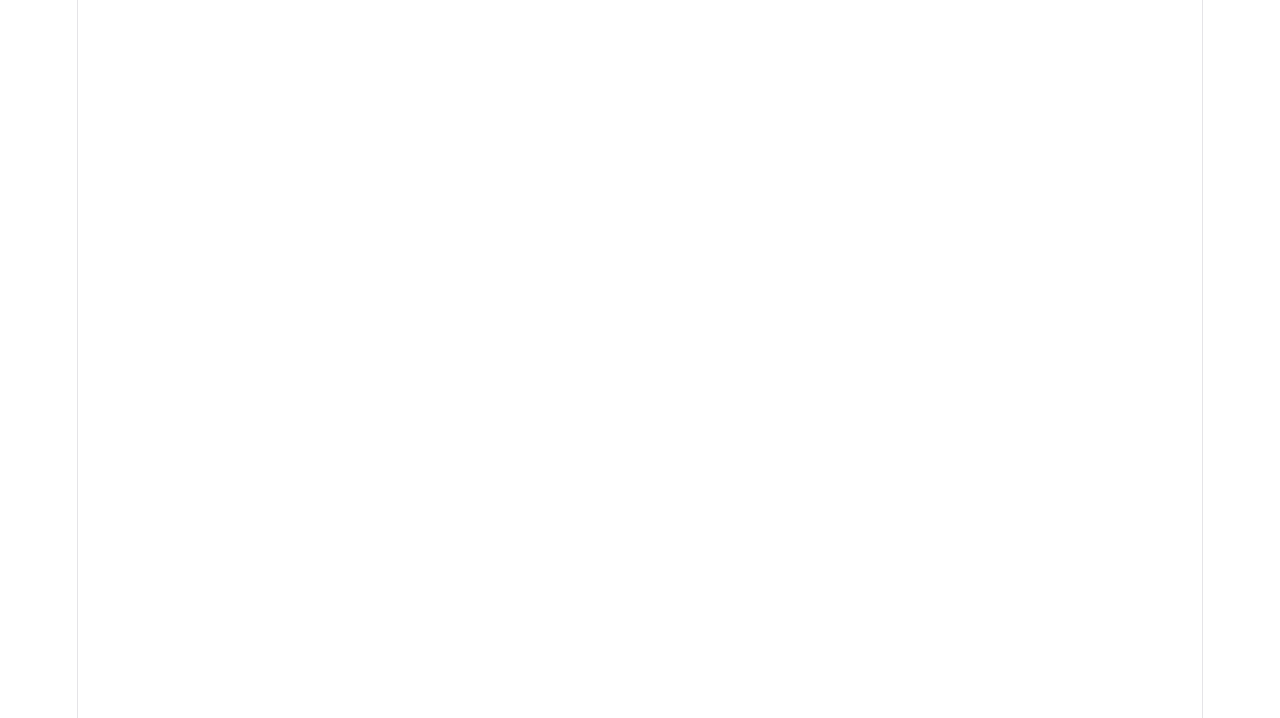
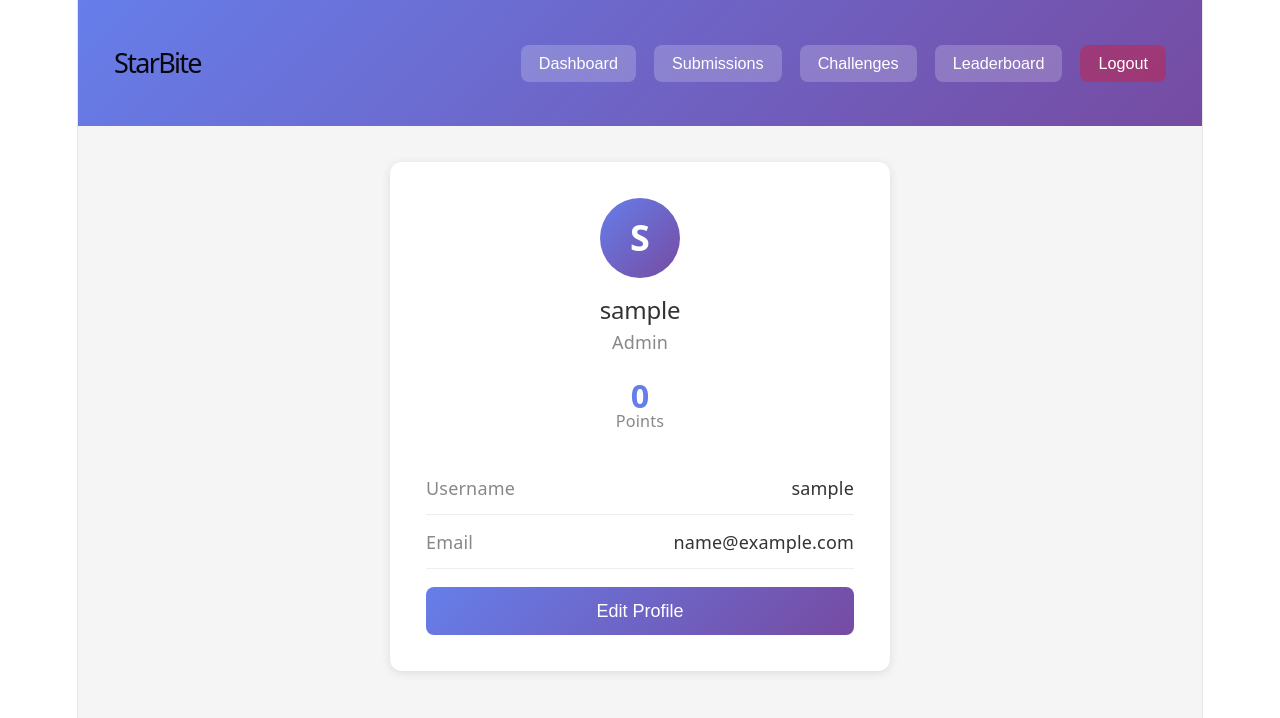
Before and after one commit to Lebohang883/starbite-food-challenge-ui, a React (Vite) app: page /profile in a window 1280 px wide. Before the commit this address had no page. Shown: the top 718 px of the page. Built offline with nearby package versions, Linux system fonts and the light colour scheme; sample sign-in values are in the browser's storage.

Commit message:
profile page and navbar updates complete

```diff
--- a/src/App.jsx
+++ b/src/App.jsx
@@ -6,6 +6,7 @@ import Dashboard from './pages/Dashboard/Dashboard';
 import Challenges from './pages/Challenges/Challenges';
 import Submissions from './pages/Submissions/Submissions';
 import Leaderboard from './pages/Leaderboard/Leaderboard';
+import Profile from './pages/Profile/Profile';
 
 const ProtectedRoute = ({ children }) => {
   const { token } = useAuth();
@@ -37,6 +38,11 @@ function App() {
         <Leaderboard />
       </ProtectedRoute>
     } />
+    <Route path="/profile" element={
+      <ProtectedRoute>
+        <Profile />
+      </ProtectedRoute>
+    } />
     <Route path="/" element={<Navigate to="/login" />} />
     </Routes>
   );
--- a/src/pages/Challenges/Challenges.jsx
+++ b/src/pages/Challenges/Challenges.jsx
@@ -67,6 +67,7 @@ const Challenges = () => {
         <h1>StarBite</h1>
         <div className="nav-links">
           <button onClick={() => navigate('/dashboard')}>Dashboard</button>
+           <button onClick={() => navigate('/submissions')}>Submissions</button>
           <button onClick={() => navigate('/leaderboard')}>Leaderboard</button>
           <button onClick={() => navigate('/profile')}>Profile</button>
         </div>
--- a/src/pages/Dashboard/Dashboard.jsx
+++ b/src/pages/Dashboard/Dashboard.jsx
@@ -42,6 +42,7 @@ const Dashboard = () => {
         <h1>StarBite</h1>
         <div className="nav-links">
           <button onClick={() => navigate('/challenges')}>Challenges</button>
+          <button onClick={() => navigate('/submissions')}>Submissions</button>
           <button onClick={() => navigate('/leaderboard')}>Leaderboard</button>
           <button onClick={() => navigate('/profile')}>Profile</button>
           <button onClick={handleLogout} className="logout-btn">Logout</button>
--- a/src/pages/Leaderboard/Leaderboard.jsx
+++ b/src/pages/Leaderboard/Leaderboard.jsx
@@ -40,6 +40,7 @@ const Leaderboard = () => {
         <h1>StarBite</h1>
         <div className="nav-links">
           <button onClick={() => navigate('/dashboard')}>Dashboard</button>
+           <button onClick={() => navigate('/submissions')}>Submissions</button>
           <button onClick={() => navigate('/challenges')}>Challenges</button>
           <button onClick={() => navigate('/profile')}>Profile</button>
         </div>
--- /dev/null
+++ b/src/pages/Profile/Profile.css
@@ -0,0 +1,156 @@
+.profile-container {
+  min-height: 100vh;
+  background: #f5f5f5;
+}
+
+.profile-content {
+  padding: 2rem;
+  max-width: 500px;
+  margin: 0 auto;
+}
+
+.profile-card {
+  background: white;
+  padding: 2rem;
+  border-radius: 12px;
+  box-shadow: 0 2px 10px rgba(0,0,0,0.1);
+  text-align: center;
+}
+
+.profile-avatar {
+  width: 80px;
+  height: 80px;
+  border-radius: 50%;
+  background: linear-gradient(135deg, #667eea 0%, #764ba2 100%);
+  color: white;
+  display: flex;
+  align-items: center;
+  justify-content: center;
+  font-size: 2rem;
+  font-weight: bold;
+  margin: 0 auto 1rem;
+}
+
+.profile-card h2 {
+  color: #333;
+  margin-bottom: 0.25rem;
+}
+
+.profile-role {
+  color: #888;
+  text-transform: capitalize;
+  margin-bottom: 1.5rem;
+}
+
+.profile-stats {
+  display: flex;
+  justify-content: center;
+  margin-bottom: 1.5rem;
+}
+
+.stat {
+  display: flex;
+  flex-direction: column;
+  align-items: center;
+}
+
+.stat-value {
+  font-size: 1.8rem;
+  font-weight: bold;
+  color: #667eea;
+}
+
+.stat-label {
+  color: #888;
+  font-size: 0.9rem;
+}
+
+.profile-details {
+  text-align: left;
+}
+
+.detail-row {
+  display: flex;
+  justify-content: space-between;
+  padding: 0.75rem 0;
+  border-bottom: 1px solid #eee;
+}
+
+.detail-label {
+  color: #888;
+}
+
+.detail-value {
+  color: #333;
+  font-weight: 500;
+}
+
+.edit-form {
+  text-align: left;
+}
+
+.form-group {
+  margin-bottom: 1rem;
+}
+
+.form-group label {
+  display: block;
+  margin-bottom: 0.5rem;
+  color: #555;
+  font-weight: 500;
+}
+
+.form-group input {
+  width: 100%;
+  padding: 0.75rem;
+  border: 1px solid #ddd;
+  border-radius: 8px;
+  font-size: 1rem;
+  box-sizing: border-box;
+}
+
+.edit-actions {
+  display: flex;
+  gap: 0.5rem;
+  margin-top: 1rem;
+}
+
+.btn-primary {
+  flex: 1;
+  padding: 0.75rem;
+  background: linear-gradient(135deg, #667eea 0%, #764ba2 100%);
+  color: white;
+  border: none;
+  border-radius: 8px;
+  font-size: 1rem;
+  cursor: pointer;
+  margin-top: 1rem;
+}
+
+.btn-secondary {
+  flex: 1;
+  padding: 0.75rem;
+  background: #ccc;
+  color: #333;
+  border: none;
+  border-radius: 8px;
+  font-size: 1rem;
+  cursor: pointer;
+  margin-top: 1rem;
+}
+
+.success-message {
+  background: #d4edda;
+  color: #155724;
+  padding: 0.75rem;
+  border-radius: 8px;
+  margin-bottom: 1rem;
+}
+
+.error-message {
+  background: #fee;
+  color: #c00;
+  padding: 0.75rem;
+  border-radius: 8px;
+  margin-bottom: 1rem;
+}
--- /dev/null
+++ b/src/pages/Profile/Profile.jsx
@@ -0,0 +1,120 @@
+import { useState } from 'react';
+import { useNavigate } from 'react-router-dom';
+import { updateUser } from '../../services/api';
+import { useAuth } from '../../context/AuthContext';
+import './Profile.css';
+
+const Profile = () => {
+  const navigate = useNavigate();
+  const { user, logout } = useAuth();
+  const [isEditing, setIsEditing] = useState(false);
+  const [formData, setFormData] = useState({
+    username: user?.username || '',
+    email: user?.email || ''
+  });
+  const [message, setMessage] = useState(null);
+  const [error, setError] = useState(null);
+
+  const handleChange = (e) => {
+    setFormData({ ...formData, [e.target.name]: e.target.value });
+  };
+
+  const handleSubmit = async (e) => {
+    e.preventDefault();
+    setError(null);
+    setMessage(null);
+    try {
+      await updateUser(user.id, formData);
+      setMessage('Profile updated successfully!');
+      setIsEditing(false);
+    } catch (err) {
+      setError(err.response?.data?.error || 'Failed to update profile');
+    }
+  };
+
+  const handleLogout = () => {
+    logout();
+    navigate('/login');
+  };
+
+  return (
+    <div className="profile-container">
+      <nav className="navbar">
+        <h1>StarBite</h1>
+        <div className="nav-links">
+          <button onClick={() => navigate('/dashboard')}>Dashboard</button>
+           <button onClick={() => navigate('/submissions')}>Submissions</button>
+          <button onClick={() => navigate('/challenges')}>Challenges</button>
+          <button onClick={() => navigate('/leaderboard')}>Leaderboard</button>
+          <button onClick={handleLogout} className="logout-btn">Logout</button>
+        </div>
+      </nav>
+
+      <div className="profile-content">
+        <div className="profile-card">
+          <div className="profile-avatar">
+            {user?.username?.charAt(0).toUpperCase()}
+          </div>
+          <h2>{user?.username}</h2>
+          <p className="profile-role">{user?.role}</p>
+          <div className="profile-stats">
+            <div className="stat">
+              <span className="stat-value">{user?.points || 0}</span>
+              <span className="stat-label">Points</span>
+            </div>
+          </div>
+
+          {message && <div className="success-message">{message}</div>}
+          {error && <div className="error-message">{error}</div>}
+
+          {!isEditing ? (
+            <div className="profile-details">
+              <div className="detail-row">
+                <span className="detail-label">Username</span>
+                <span className="detail-value">{user?.username}</span>
+              </div>
+              <div className="detail-row">
+                <span className="detail-label">Email</span>
+                <span className="detail-value">{user?.email}</span>
+              </div>
+              <button className="btn-primary" onClick={() => setIsEditing(true)}>
+                Edit Profile
+              </button>
+            </div>
+          ) : (
+            <form onSubmit={handleSubmit} className="edit-form">
+              <div className="form-group">
+                <label>Username</label>
+                <input
+                  type="text"
+                  name="username"
+                  value={formData.username}
+                  onChange={handleChange}
+                  required
+                />
+              </div>
+              <div className="form-group">
+                <label>Email</label>
+                <input
+                  type="email"
+                  name="email"
+                  value={formData.email}
+                  onChange={handleChange}
+                  required
+                />
+              </div>
+              <div className="edit-actions">
+                <button type="submit" className="btn-primary">Save</button>
+                <button type="button" className="btn-secondary" onClick={() => setIsEditing(false)}>
+                  Cancel
+                </button>
+              </div>
+            </form>
+          )}
+        </div>
+      </div>
+    </div>
+  );
+};
+
+export default Profile;
```
